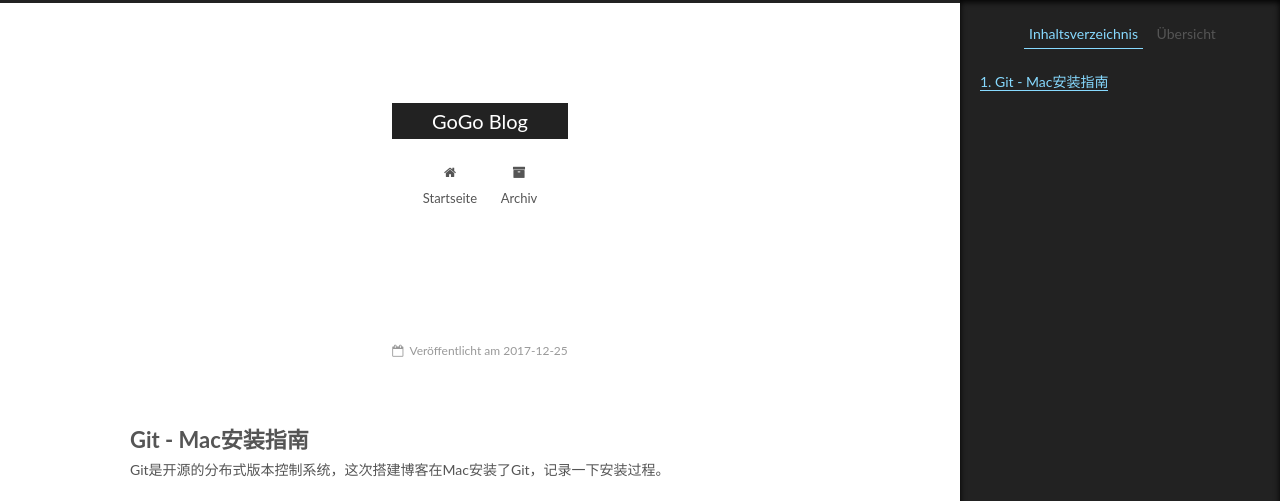
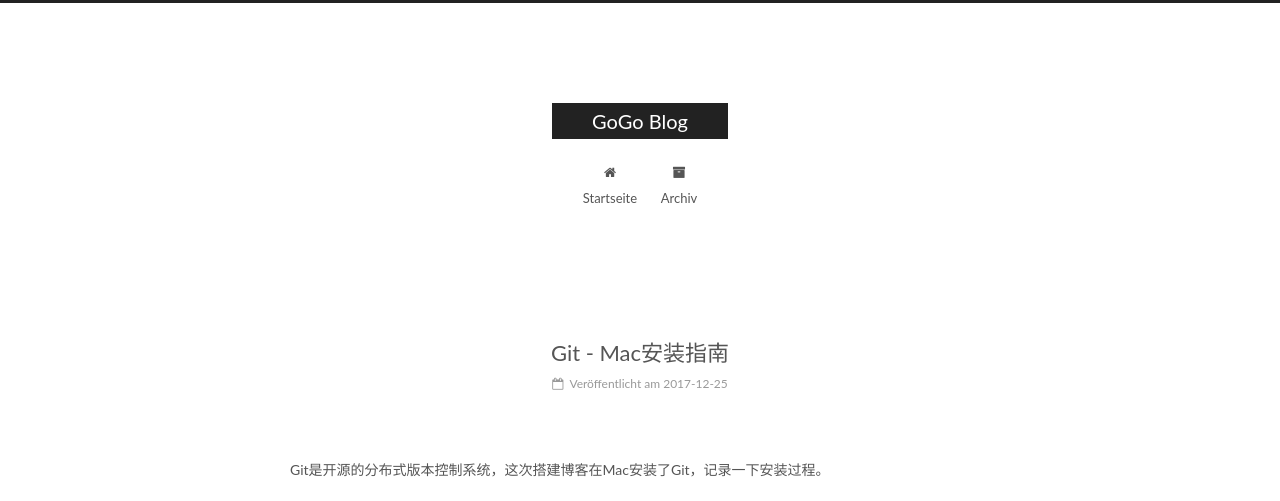
Before and after one commit to gogobugogo/gogobugogo.github.io, a plain HTML site: page 2017/12/25/Git安装/index.html in a window 1280 px wide. Shown: the top 501 px of the page. Drawn offline with Linux system fonts and the light colour scheme.

Commit message:
Site updated: 2017-12-26 00:02:48

```diff
--- a/2017/12/25/Git安装/index.html
+++ b/2017/12/25/Git安装/index.html
@@ -79,16 +79,16 @@
 
 
 
-<meta name="description" content="Git - Mac安装指南Git是开源的分布式版本控制系统，这次搭建博客在Mac安装了Git，记录一下安装过程。 1.下载Git [Git官网][https://git-scm.com/downloads] 下载Mac版本的GIt安装包 双击.pkg安装 2.检查是否安装成功 打开terminal，输入git --version/which git，检查安装版本/路径 3.创建用户 git con">
+<meta name="description" content="Git是开源的分布式版本控制系统，这次搭建博客在Mac安装了Git，记录一下安装过程。 1.下载Git [Git官网][https://git-scm.com/downloads] 下载Mac版本的GIt安装包 双击.pkg安装 2.检查是否安装成功 打开terminal，输入git --version/which git，检查安装版本/路径 3.创建用户 git config --global">
 <meta property="og:type" content="article">
-<meta property="og:title" content="GoGo Blog">
+<meta property="og:title" content="Git - Mac安装指南">
 <meta property="og:url" content="http://yoursite.com/2017/12/25/Git安装/index.html">
 <meta property="og:site_name" content="GoGo Blog">
-<meta property="og:description" content="Git - Mac安装指南Git是开源的分布式版本控制系统，这次搭建博客在Mac安装了Git，记录一下安装过程。 1.下载Git [Git官网][https://git-scm.com/downloads] 下载Mac版本的GIt安装包 双击.pkg安装 2.检查是否安装成功 打开terminal，输入git --version/which git，检查安装版本/路径 3.创建用户 git con">
-<meta property="og:updated_time" content="2017-12-25T15:57:12.377Z">
+<meta property="og:description" content="Git是开源的分布式版本控制系统，这次搭建博客在Mac安装了Git，记录一下安装过程。 1.下载Git [Git官网][https://git-scm.com/downloads] 下载Mac版本的GIt安装包 双击.pkg安装 2.检查是否安装成功 打开terminal，输入git --version/which git，检查安装版本/路径 3.创建用户 git config --global">
+<meta property="og:updated_time" content="2017-12-25T16:02:23.067Z">
 <meta name="twitter:card" content="summary">
-<meta name="twitter:title" content="GoGo Blog">
-<meta name="twitter:description" content="Git - Mac安装指南Git是开源的分布式版本控制系统，这次搭建博客在Mac安装了Git，记录一下安装过程。 1.下载Git [Git官网][https://git-scm.com/downloads] 下载Mac版本的GIt安装包 双击.pkg安装 2.检查是否安装成功 打开terminal，输入git --version/which git，检查安装版本/路径 3.创建用户 git con">
+<meta name="twitter:title" content="Git - Mac安装指南">
+<meta name="twitter:description" content="Git是开源的分布式版本控制系统，这次搭建博客在Mac安装了Git，记录一下安装过程。 1.下载Git [Git官网][https://git-scm.com/downloads] 下载Mac版本的GIt安装包 双击.pkg安装 2.检查是否安装成功 打开terminal，输入git --version/which git，检查安装版本/路径 3.创建用户 git config --global">
 
 
 
@@ -124,7 +124,7 @@
 
 
 
-  <title> | GoGo Blog</title>
+  <title>Git - Mac安装指南 | GoGo Blog</title>
 
 
 
@@ -248,7 +248,7 @@
 
 
 
-          <h1 class="post-title" itemprop="name headline"></h1>
+          <h1 class="post-title" itemprop="name headline">Git - Mac安装指南</h1>
 
 
         <div class="post-meta">
@@ -298,7 +298,7 @@
 
 
 
-        <h1 id="Git-Mac安装指南"><a href="#Git-Mac安装指南" class="headerlink" title="Git - Mac安装指南"></a>Git - Mac安装指南</h1><p>Git是开源的分布式版本控制系统，这次搭建博客在Mac安装了Git，记录一下安装过程。</p>
+        <p>Git是开源的分布式版本控制系统，这次搭建博客在Mac安装了Git，记录一下安装过程。</p>
 <p>1.<strong>下载Git</strong></p>
 <p>[Git官网][<a href="https://git-scm.com/downloads" target="_blank" rel="noopener">https://git-scm.com/downloads</a>] 下载Mac版本的GIt安装包</p>
 <p>双击.pkg安装</p>
@@ -399,17 +399,8 @@
 
 
 
-        <ul class="sidebar-nav motion-element">
-          <li class="sidebar-nav-toc sidebar-nav-active" data-target="post-toc-wrap">
-            Inhaltsverzeichnis
-          </li>
-          <li class="sidebar-nav-overview" data-target="site-overview-wrap">
-            Übersicht
-          </li>
-        </ul>
 
-
-      <section class="site-overview-wrap sidebar-panel">
+      <section class="site-overview-wrap sidebar-panel sidebar-panel-active">
         <div class="site-overview">
           <div class="site-author motion-element" itemprop="author" itemscope itemtype="http://schema.org/Person">
 
@@ -453,22 +444,6 @@
         </div>
       </section>
 
-
-      <!--noindex-->
-        <section class="post-toc-wrap motion-element sidebar-panel sidebar-panel-active">
-          <div class="post-toc">
-
-
-
-
-
-
-              <div class="post-toc-content"><ol class="nav"><li class="nav-item nav-level-1"><a class="nav-link" href="#Git-Mac安装指南"><span class="nav-number">1.</span> <span class="nav-text">Git - Mac安装指南</span></a></li></ol></div>
-
-
-          </div>
-        </section>
-      <!--/noindex-->
 
 
 
--- a/css/main.css
+++ b/css/main.css
@@ -1822,7 +1822,7 @@ pre .javascript .function {
   width: 4px;
   height: 4px;
   border-radius: 50%;
-  background: #ffff05;
+  background: #a7e5ff;
 }
 .links-of-blogroll {
   font-size: 13px;
```
Also changed, not shown: 2017/12/24/hello-world/index.html (+2 -2 lines), archives/2017/12/index.html (+1 -1 lines), archives/2017/index.html (+1 -1 lines), archives/index.html (+1 -1 lines), index.html (+2 -2 lines).
